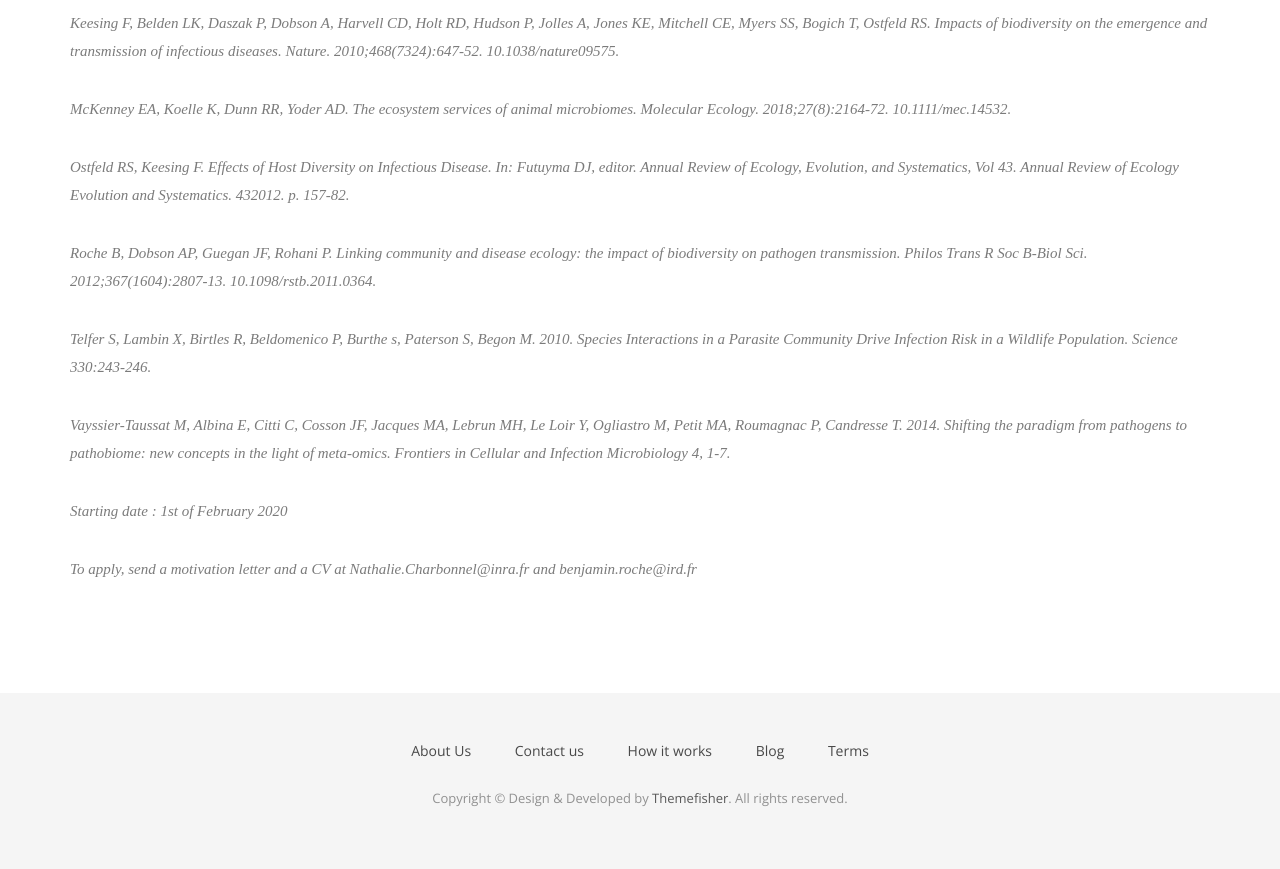
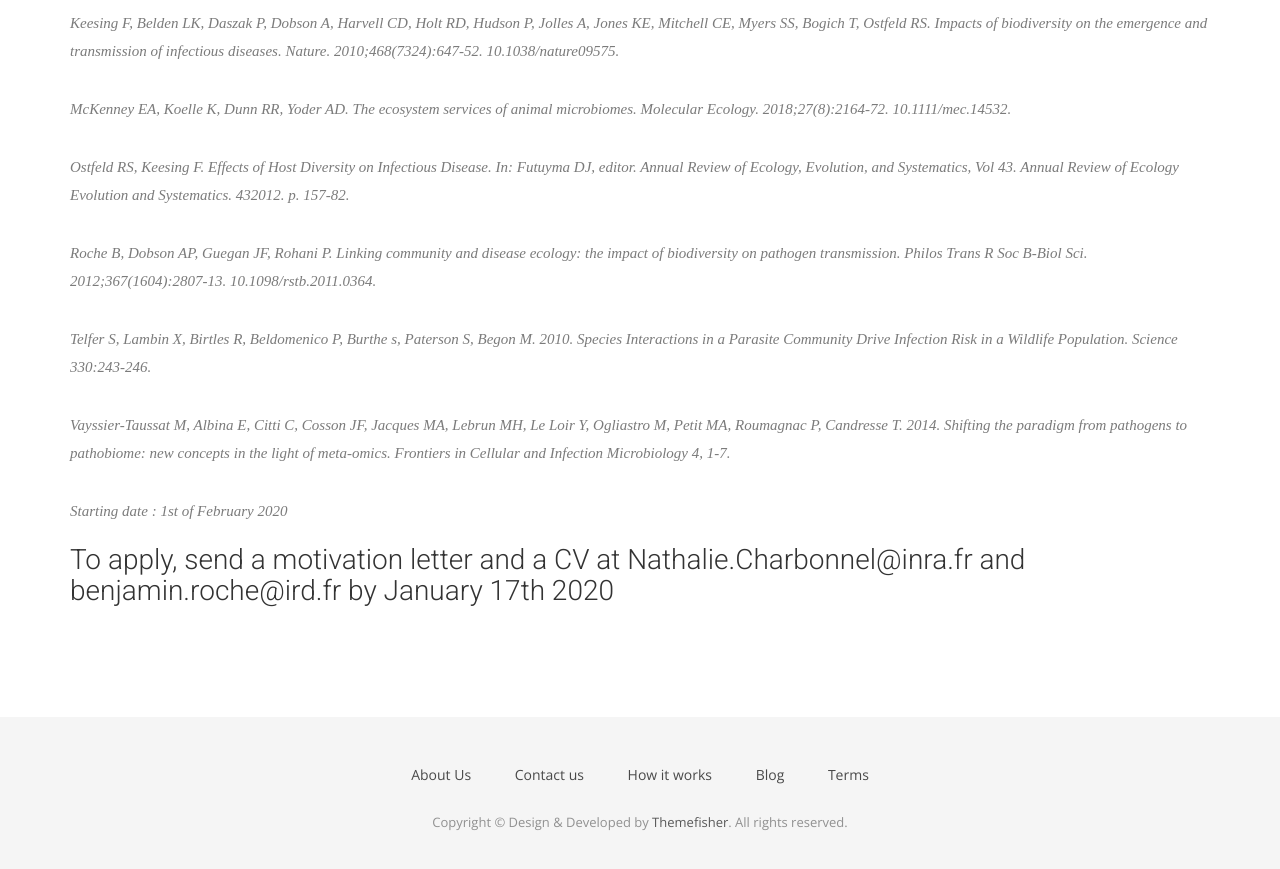
Before and after one commit to rocheben/rocheben.github.io, a Jekyll site: the page built from opp.html, in a window 1280 px wide and 900 px high, scrolled down 1685 px. Shown: the top 869 px of the window. Built offline with Jekyll 4.4.1, drawn with Linux system fonts in a browser that asks for light colours; nearby versions of some CDN libraries; some web fonts are replaced.

Commit message:
Update opp.html

```diff
--- a/opp.html
+++ b/opp.html
@@ -49,7 +49,7 @@ The originality of this project is to extend previous research on biodiversity/h
 
 <p>Starting date : 1st of February 2020 </p>
 
-						<p>To apply, send a motivation letter and a CV at Nathalie.Charbonnel@inra.fr and benjamin.roche@ird.fr</p>
+						<h3>To apply, send a motivation letter and a CV at Nathalie.Charbonnel@inra.fr and benjamin.roche@ird.fr by January 17th 2020</h3>
 
           </div>
         </div>
```
